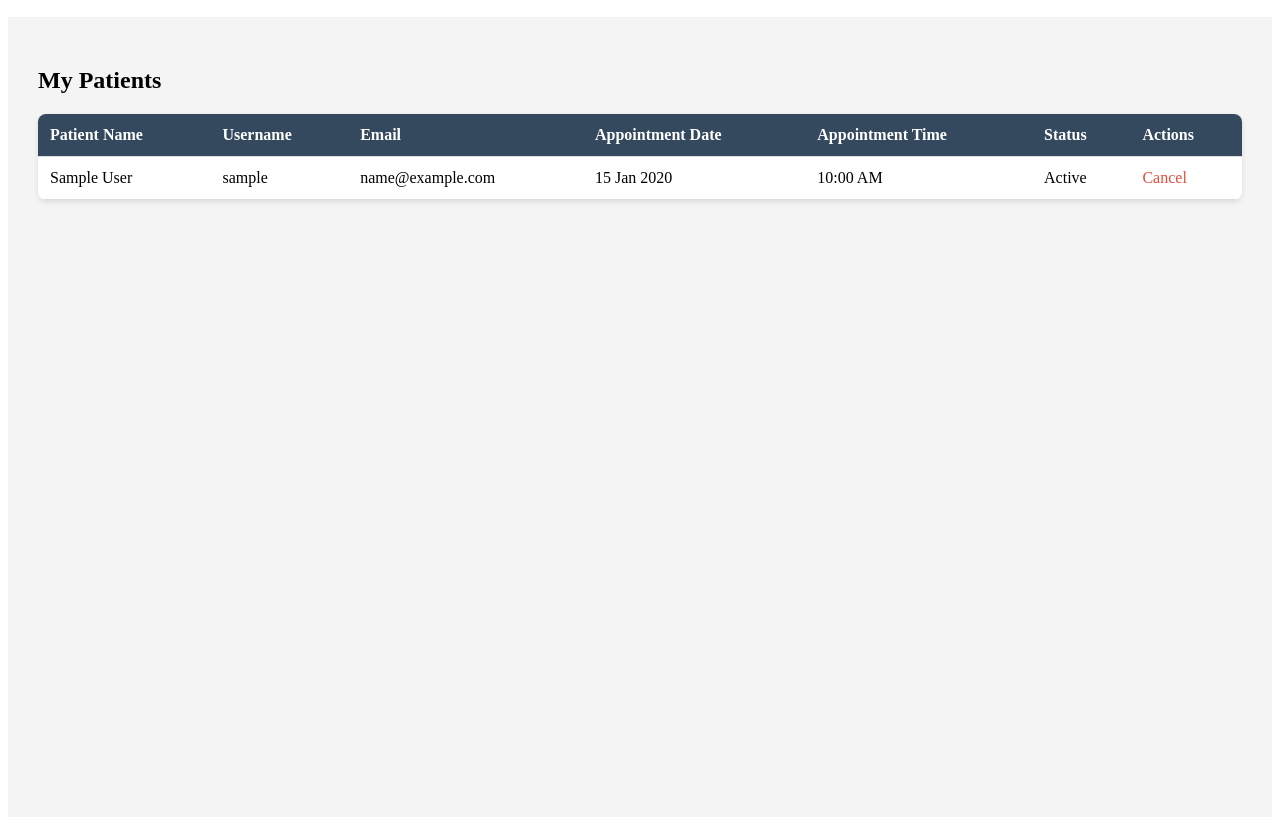
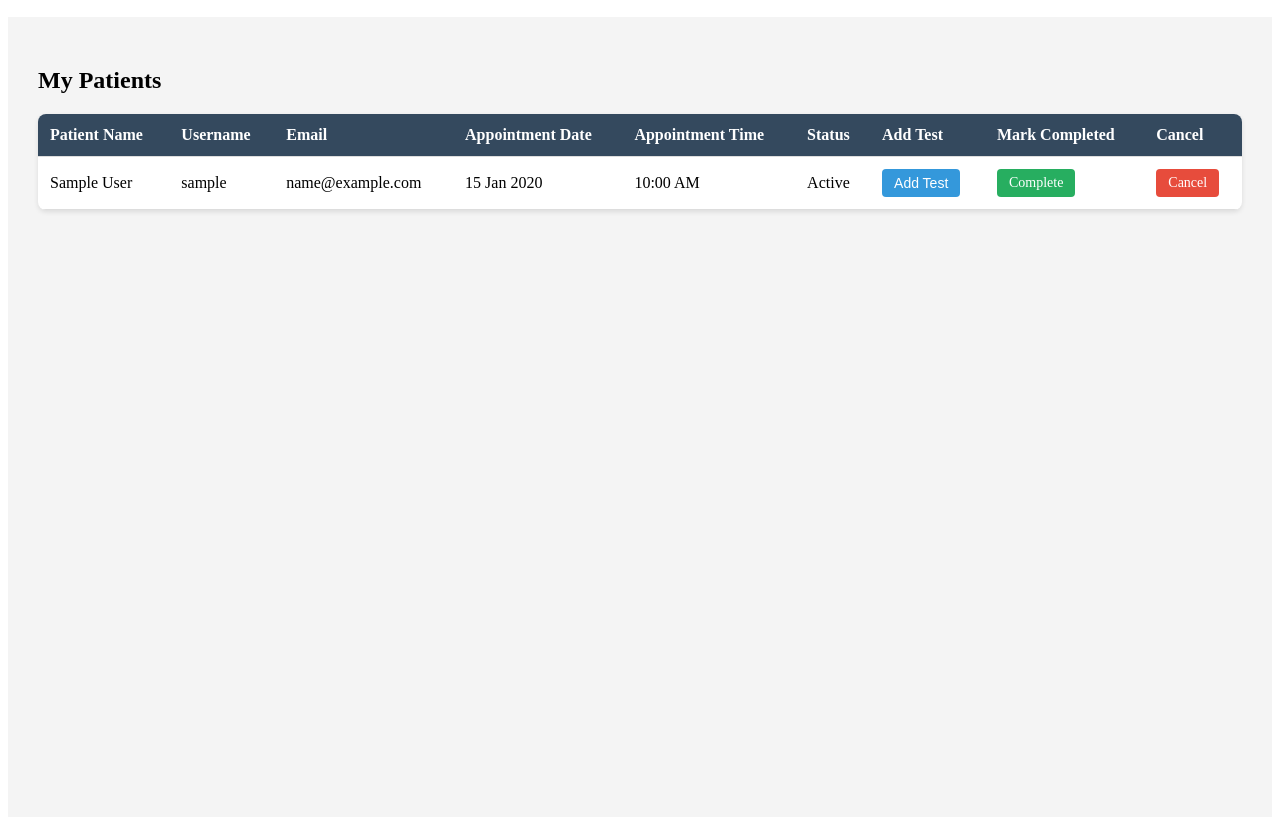
Before and after one commit to Rafeeuzzaman-Dihan/hospital-management-system, a PHP site: page /doctor/doctor-patients.php in a window 1280 px wide. Shown: the part 43-868 px from the top of the page. Run offline with PHP 8.4, Linux system fonts and the light colour scheme; the visitor is signed in with stand-in values (Sample User, id 1); tables that the repository leaves empty or names only in its code hold one stand-in row (values such as "Sample post").

Commit message:
Add appointment action buttons: implement 'Add Test', 'Mark Completed', and 'Cancel' functionalities in the doctor patients view

```diff
--- a/css/doctor-dashboard.css
+++ b/css/doctor-dashboard.css
@@ -58,3 +58,67 @@ table a {
 table a:hover {
     text-decoration: underline;
 }
+
+/* Table buttons */
+.btn-add-test,
+.btn-complete,
+.btn-cancel {
+    padding: 6px 12px;
+    border: none;
+    border-radius: 4px;
+    color: #fff;
+    cursor: pointer;
+    font-size: 14px;
+    text-decoration: none;
+    display: inline-block;
+}
+
+.btn-add-test {
+    background-color: #3498db;
+}
+
+.btn-add-test:hover {
+    background-color: #2980b9;
+}
+
+.btn-complete {
+    background-color: #27ae60;
+}
+
+.btn-complete:hover {
+    background-color: #1e8449;
+}
+
+.btn-cancel {
+    background-color: #e74c3c;
+}
+
+.btn-cancel:hover {
+    background-color: #c0392b;
+}
+
+/* Table */
+table {
+    width: 100%;
+    border-collapse: collapse;
+    margin-top: 20px;
+    background: #fff;
+    border-radius: 8px;
+    overflow: hidden;
+    box-shadow: 0 2px 5px rgba(0,0,0,0.1);
+}
+
+table th, table td {
+    padding: 12px;
+    border-bottom: 1px solid #ddd;
+    text-align: left;
+}
+
+table th {
+    background-color: #34495e;
+    color: #fff;
+}
+
+table tr:hover {
+    background-color: #f1f1f1;
+}
--- a/doctor/doctor-patients.php
+++ b/doctor/doctor-patients.php
@@ -16,6 +16,15 @@ if (isset($_GET['cancel_id'])) {
     $cancel_id = $_GET['cancel_id'];
     $stmt = $conn->prepare("UPDATE appointments SET status = 'cancelled' WHERE id = ? AND doctor_id = ?");
     $stmt->execute([$cancel_id, $doctor_id]);
+    header("Location: doctor-patients.php");
+    exit;
+}
+
+// ------------------ Handle Mark Completed ------------------
+if (isset($_GET['complete_id'])) {
+    $complete_id = $_GET['complete_id'];
+    $stmt = $conn->prepare("UPDATE appointments SET status = 'completed' WHERE id = ? AND doctor_id = ?");
+    $stmt->execute([$complete_id, $doctor_id]);
     header("Location: doctor-patients.php");
     exit;
 }
@@ -48,7 +57,9 @@ $patients = $stmt->fetchAll(PDO::FETCH_ASSOC);
                 <th>Appointment Date</th>
                 <th>Appointment Time</th>
                 <th>Status</th>
-                <th>Actions</th>
+                <th>Add Test</th>
+                <th>Mark Completed</th>
+                <th>Cancel</th>
             </tr>
             </thead>
             <tbody>
@@ -60,9 +71,29 @@ $patients = $stmt->fetchAll(PDO::FETCH_ASSOC);
                     <td><?= date("d M Y", strtotime($p['appointment_date'])) ?></td>
                     <td><?= date("h:i A", strtotime($p['appointment_time'])) ?></td>
                     <td><?= ucfirst($p['status']) ?></td>
+
+                    <!-- Add Test Button -->
                     <td>
-                        <?php if($p['status'] != 'canceled'): ?>
-                            <a href="?cancel_id=<?= $p['appointment_id'] ?>" onclick="return confirm('Are you sure you want to cancel this appointment?')">Cancel</a>
+                        <?php if($p['status'] != 'cancelled'): ?>
+                            <button class="btn-add-test" onclick="alert('Add Test functionality coming soon!')">Add Test</button>
+                        <?php else: ?>
+                            -
+                        <?php endif; ?>
+                    </td>
+
+                    <!-- Mark Completed -->
+                    <td>
+                        <?php if($p['status'] != 'completed' && $p['status'] != 'cancelled'): ?>
+                            <a href="?complete_id=<?= $p['appointment_id'] ?>" class="btn-complete" onclick="return confirm('Mark this appointment as completed?')">Complete</a>
+                        <?php else: ?>
+                            -
+                        <?php endif; ?>
+                    </td>
+
+                    <!-- Cancel -->
+                    <td>
+                        <?php if($p['status'] != 'completed' && $p['status'] != 'cancelled'): ?>
+                            <a href="?cancel_id=<?= $p['appointment_id'] ?>" class="btn-cancel" onclick="return confirm('Are you sure you want to cancel this appointment?')">Cancel</a>
                         <?php else: ?>
                             -
                         <?php endif; ?>
```
